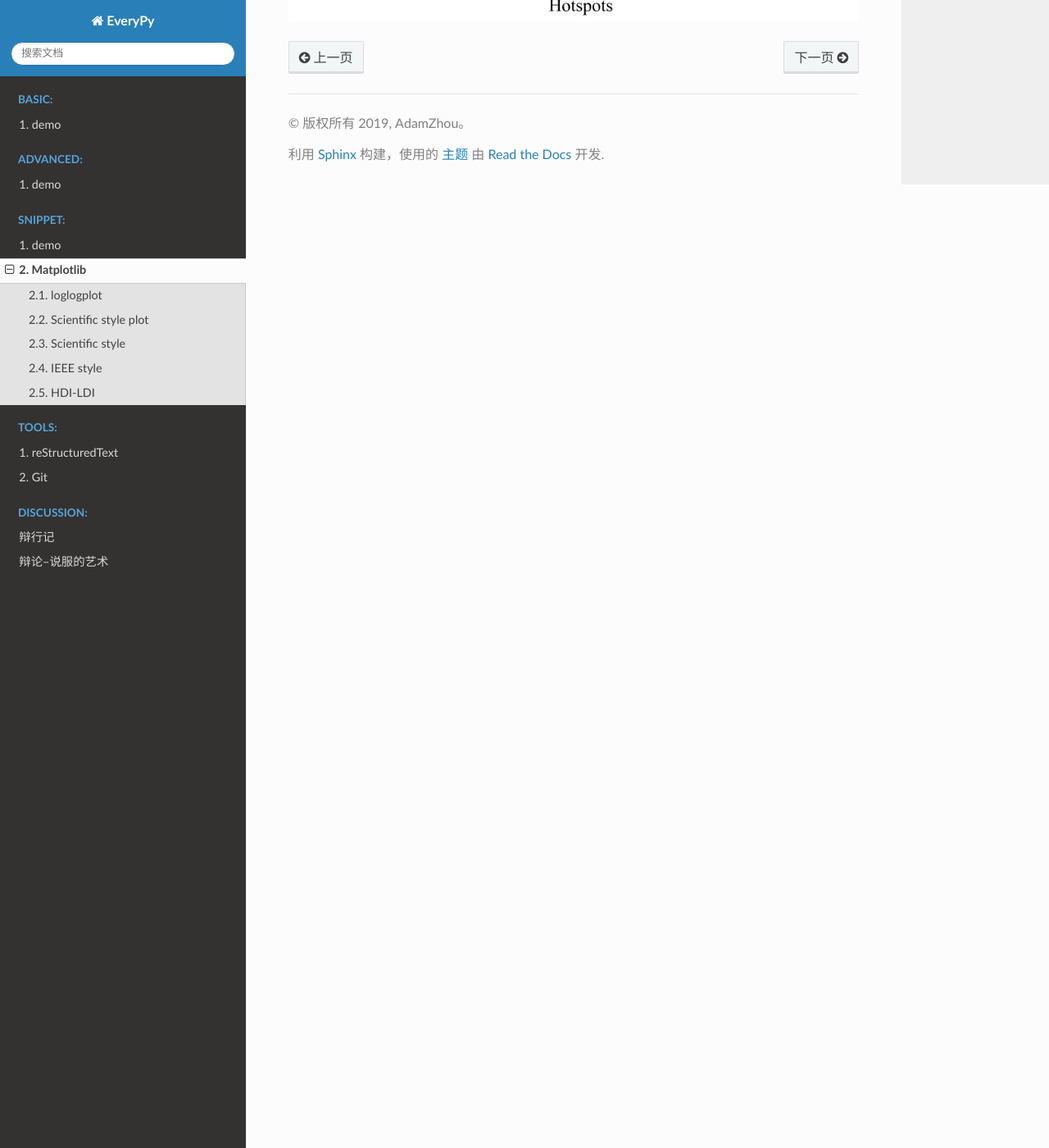
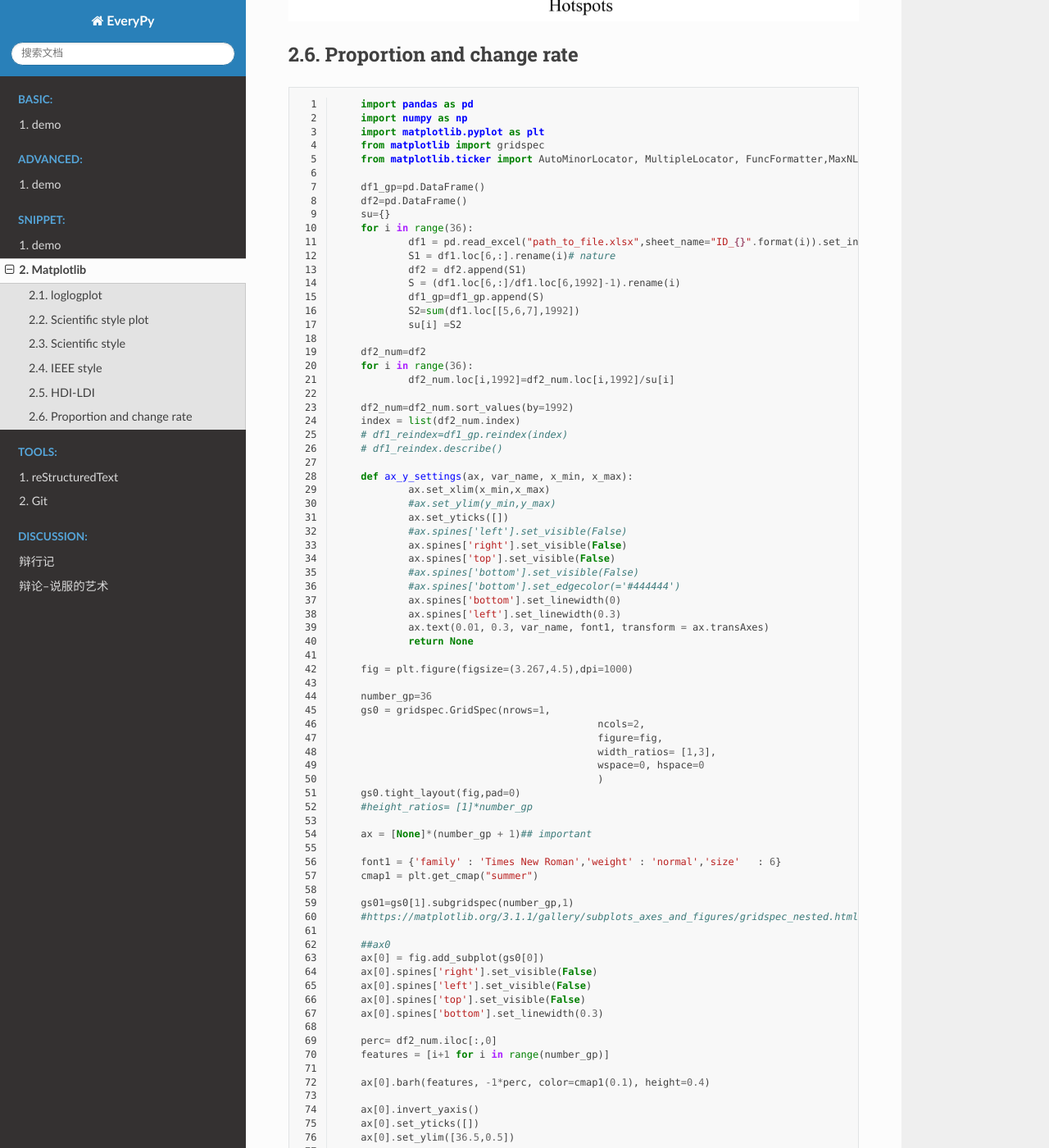
Before and after one commit to AdamZh0u/EveryZ, a Sphinx documentation site: the page built from source/Snippet/Matplotlib.rst, in a window 1280 px wide and 1400 px high, scrolled down 6054 px. Shown: the whole window at 82% size. Built offline with Sphinx 7.4.7 and the Read the Docs theme 2.0.0, drawn with Linux system fonts in a browser that asks for light colours; some of the changed text lies outside the part shown.

Commit message:
nature-change

```diff
--- a/source/Snippet/Matplotlib.rst
+++ b/source/Snippet/Matplotlib.rst
@@ -285,3 +285,141 @@ HDI-LDI
 	fig.savefig("HDI-LDI-plot_8_31.png",dpi=1000)
 
 .. image:: /img/HDI-LDI-plot_8_31.png
+
+
+Proportion and change rate
+-----------------------------
+
+.. code-block:: python
+    :linenos:
+
+	import pandas as pd
+	import numpy as np
+	import matplotlib.pyplot as plt
+	from matplotlib import gridspec
+	from matplotlib.ticker import AutoMinorLocator, MultipleLocator, FuncFormatter,MaxNLocator
+
+	df1_gp=pd.DataFrame()
+	df2=pd.DataFrame()
+	su={}
+	for i in range(36):
+		df1 = pd.read_excel("path_to_file.xlsx",sheet_name="ID_{}".format(i)).set_index("ID")
+		S1 = df1.loc[6,:].rename(i)# nature
+		df2 = df2.append(S1)
+		S = (df1.loc[6,:]/df1.loc[6,1992]-1).rename(i)
+		df1_gp=df1_gp.append(S)
+		S2=sum(df1.loc[[5,6,7],1992])
+		su[i] =S2
+
+	df2_num=df2
+	for i in range(36):
+		df2_num.loc[i,1992]=df2_num.loc[i,1992]/su[i]
+
+	df2_num=df2_num.sort_values(by=1992)
+	index = list(df2_num.index)
+	# df1_reindex=df1_gp.reindex(index)
+	# df1_reindex.describe()
+
+	def ax_y_settings(ax, var_name, x_min, x_max):
+		ax.set_xlim(x_min,x_max)
+		#ax.set_ylim(y_min,y_max)
+		ax.set_yticks([])
+		#ax.spines['left'].set_visible(False)
+		ax.spines['right'].set_visible(False)
+		ax.spines['top'].set_visible(False)
+		#ax.spines['bottom'].set_visible(False)
+		#ax.spines['bottom'].set_edgecolor(='#444444')
+		ax.spines['bottom'].set_linewidth(0)
+		ax.spines['left'].set_linewidth(0.3)
+		ax.text(0.01, 0.3, var_name, font1, transform = ax.transAxes)
+		return None
+
+	fig = plt.figure(figsize=(3.267,4.5),dpi=1000)
+
+	number_gp=36
+	gs0 = gridspec.GridSpec(nrows=1,
+						ncols=2,
+						figure=fig,
+						width_ratios= [1,3],
+						wspace=0, hspace=0
+						)
+	gs0.tight_layout(fig,pad=0)
+	#height_ratios= [1]*number_gp
+
+	ax = [None]*(number_gp + 1)## important
+
+	font1 = {'family' : 'Times New Roman','weight' : 'normal','size'   : 6}
+	cmap1 = plt.get_cmap("summer")
+
+	gs01=gs0[1].subgridspec(number_gp,1)
+	#https://matplotlib.org/3.1.1/gallery/subplots_axes_and_figures/gridspec_nested.html#sphx-glr-gallery-subplots-axes-and-figures-gridspec-nested-py
+
+	##ax0
+	ax[0] = fig.add_subplot(gs0[0])
+	ax[0].spines['right'].set_visible(False)
+	ax[0].spines['left'].set_visible(False)
+	ax[0].spines['top'].set_visible(False)
+	ax[0].spines['bottom'].set_linewidth(0.3)
+
+	perc= df2_num.iloc[:,0]
+	features = [i+1 for i in range(number_gp)]
+
+	ax[0].barh(features, -1*perc, color=cmap1(0.1), height=0.4)
+
+	ax[0].invert_yaxis()
+	ax[0].set_yticks([])
+	ax[0].set_ylim([36.5,0.5])
+
+	ax[0].xaxis.set_major_locator(MultipleLocator(0.5))
+	b = ["","100%","50%","-----"]
+	ax[0].set_xticklabels(b,font1)
+	ax[0].tick_params("x",which = "major",direction = "in",
+							length=1.5,width = 0.5 ,labelsize=6,rotation=90)
+	ax[0].set_title("Proportion",font1)
+
+
+	## ax36
+	for i in range(number_gp):
+		ax[i+1] = fig.add_subplot(gs01[i,0])
+		ax_y_settings(ax[i+1],index[i]+1,-0.6,0.16)
+
+		rc = ax[i+1].scatter(df1_reindex.iloc[i,:],[0]*24,
+					c=[i for i in range(24)],cmap=cmap1,
+					marker = "o",s=4,
+					lw=0.1,edgecolors="k",
+					zorder=20)
+		#ax[i].stackplot(df1_gp.columns,df1_gp.loc[i,:])
+		#sns.kdeplot(data=df1_gp.loc[i,:],ax=ax[i], shade=True, color="blue",  bw=300, legend=False)
+		#ax[i].plot([-0.08,0.05],[0,0],"--k",lw=0.1)
+		ax[i+1].axhline(0,0.125,1,ls="--",c="k",lw=0.2,zorder=10)
+		ax[i+1].plot([0,0],[-1,1],"-k",lw=0.2,zorder=10)
+		if i < (number_gp - 1):#1-35
+			ax[i+1].set_xticks([])
+			if i == 0:
+				ax[i+1].set_title("Change rate compared to 1992 ",font1)
+		else:#36
+			ax[i+1].spines['bottom'].set_linewidth(0.3)
+			ax[i+1].spines['bottom'].set_edgecolor('k')
+
+			a1 = [-0.08,-0.06,-0.04,-0.02,0,0.02,0.04]
+			a = ["",""]+['{:3.0f}%'.format(x*100) for x in a1]
+			ax[i+1].set_xticklabels(a,font1,size=6,)
+			ax[i+1].xaxis.set_major_locator(MultipleLocator(0.02))
+			ax[i+1].tick_params("x",which = "major",direction = "in",
+							length=1.5,width = 0.5 ,labelsize=6,rotation=90)
+		#ax[i].plot([1992,2015],[0,0],"--k")
+
+	# colorbar
+
+	cbar = fig.colorbar(rc,ax=[ax[i] for i in range(1,37)],shrink=0.3,
+					drawedges=False)
+	cbar.ax.get_yaxis().set_major_locator(MultipleLocator(23))
+	#cbar.ax.get_yaxis().set_ticklabels(["","1992","2015",""])
+	cbar.ax.set_yticklabels(["","1992","2015",""],font1,rotation=270)
+	cbar.ax.set_ylabel('Year', font1,rotation=270)
+	cbar.ax.tick_params("y",which = "major",direction = "in",
+							length=0,width = 0.5 ,labelsize=6,rotation=270)
+
+	fig.savefig("demo1.png",bbox_inches="tight",dpi=1200,pad_inches=0)
+
+.. image:: /img/Nature_change-9.2.png
```
Also changed, not shown: source/img/Nature_change-9.2.png (added).
